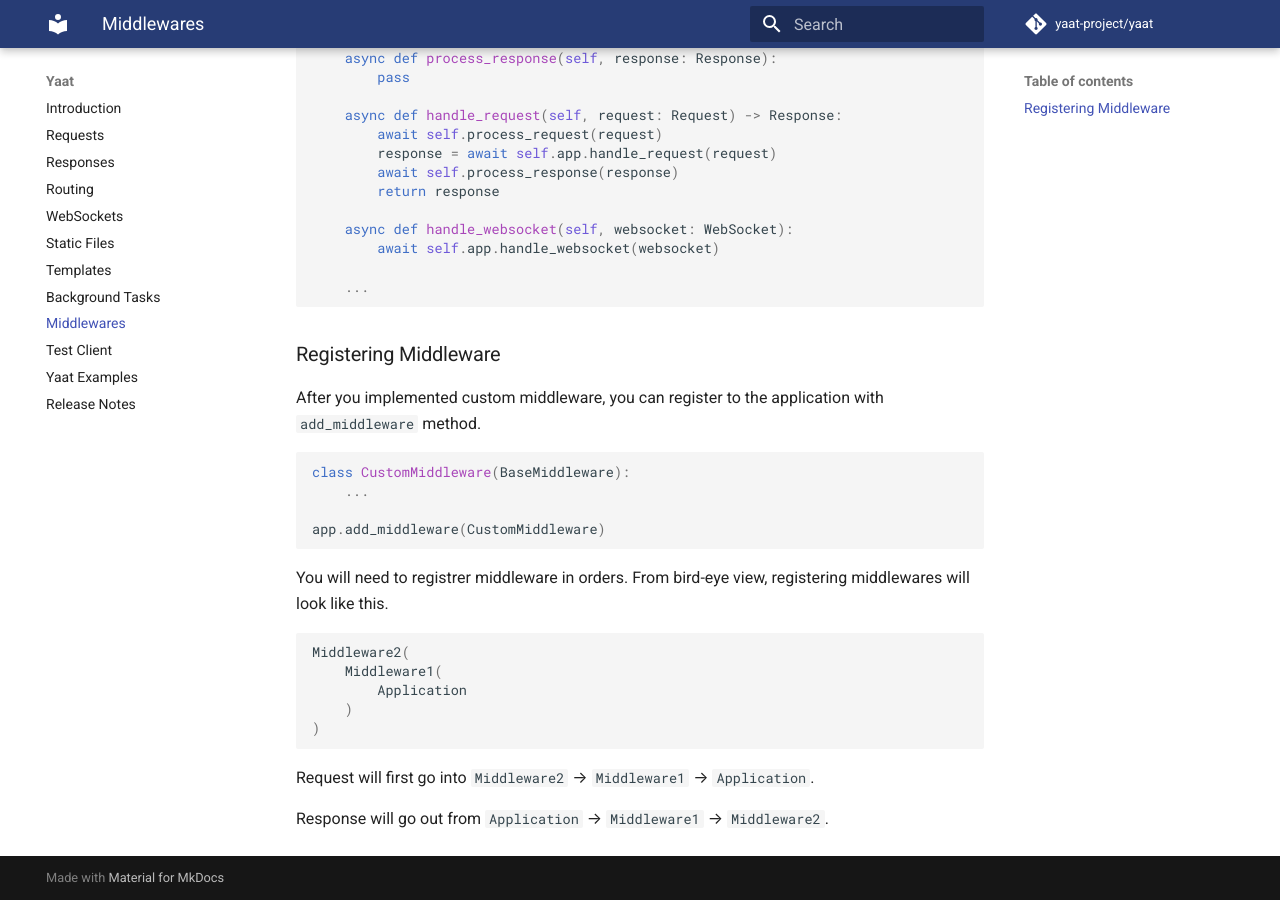
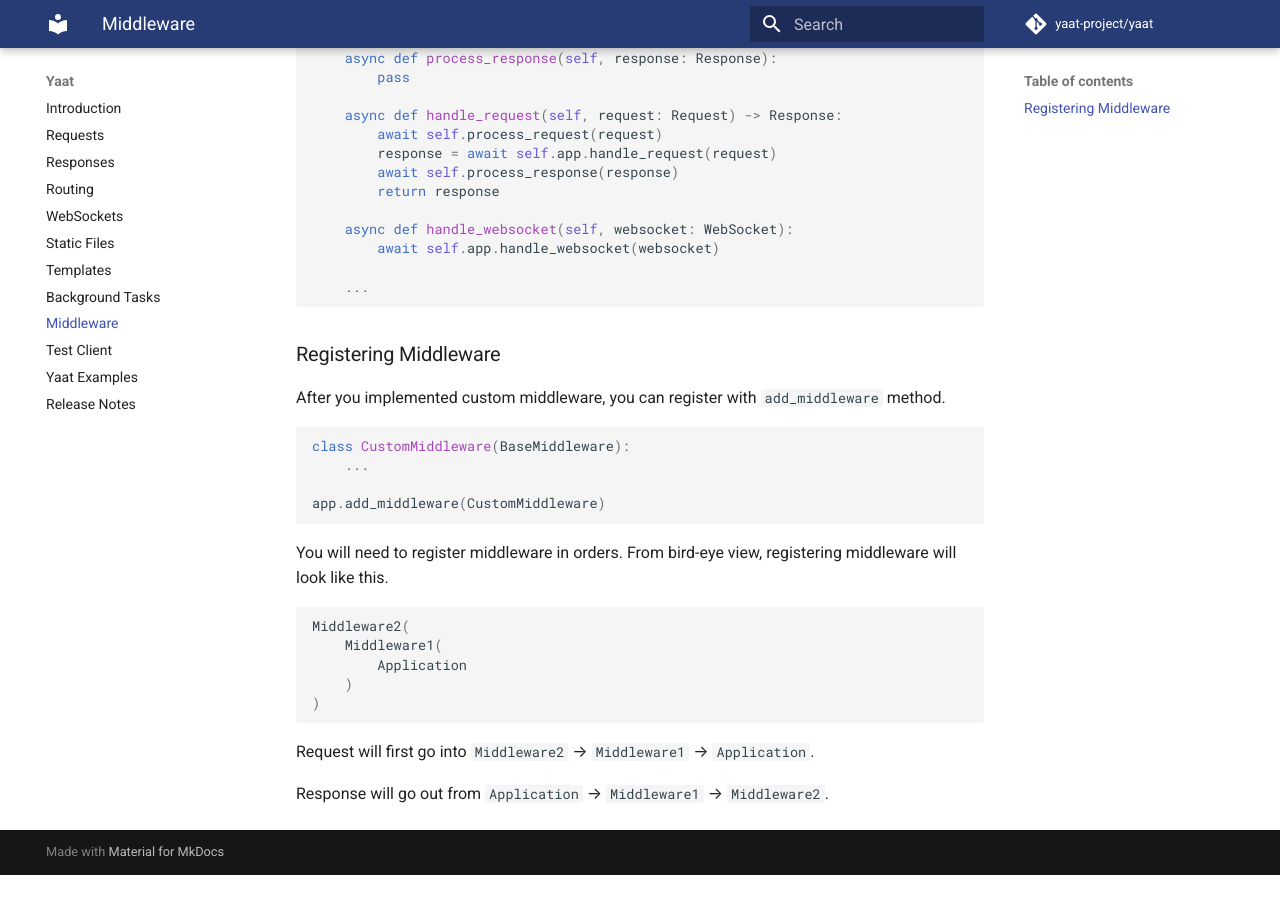
Before and after one commit to yaat-project/yaat, an MkDocs documentation site: the page built from docs/middleware.md, in a window 1280 px wide and 900 px high, scrolled down 605 px. Built offline with MkDocs 1.6.1 and Material for MkDocs 9.7.7, drawn with Linux system fonts in a browser that asks for light colours; comment, search, counter and statistics services are not loaded; after the commit the page ends 1480 px from its top, so only the background shows below that; some of the changed text lies outside the part shown.

Commit message:
updated docs

````diff
--- a/docs/middlewares.md
+++ b/docs/middleware.md
@@ -1,4 +1,4 @@
-# Middlewares
+# Middleware
 
 Middleware wraps your application. In Yaat, you can write custom middleware easily by overriding
 `BaseMiddleware` class.
@@ -39,7 +39,7 @@ class BaseMiddleware:
 
 ### Registering Middleware
 
-After you implemented custom middleware, you can register to the application with `add_middleware` method.
+After you implemented custom middleware, you can register with `add_middleware` method.
 
 ```python
 class CustomMiddleware(BaseMiddleware):
@@ -48,7 +48,7 @@ class CustomMiddleware(BaseMiddleware):
 app.add_middleware(CustomMiddleware)
 ```
 
-You will need to registrer middleware in orders. From bird-eye view, registering middlewares will look like this.
+You will need to register middleware in orders. From bird-eye view, registering middleware will look like this.
 
 ```python
 Middleware2(
--- a/mkdocs.yml
+++ b/mkdocs.yml
@@ -13,7 +13,7 @@ nav:
     - Static Files: staticfiles.md
     - Templates: templates.md
     - Background Tasks: backgroundtasks.md
-    - Middlewares: middlewares.md
+    - Middleware: middleware.md
     - Test Client: testclient.md
     - Yaat Examples: examples.md
     - Release Notes: releasenotes.md
````
Also changed, not shown: docs/requests.md (+2 -2 lines), docs/responses.md (+4 -4 lines), docs/websockets.md (+1 -1 lines).
